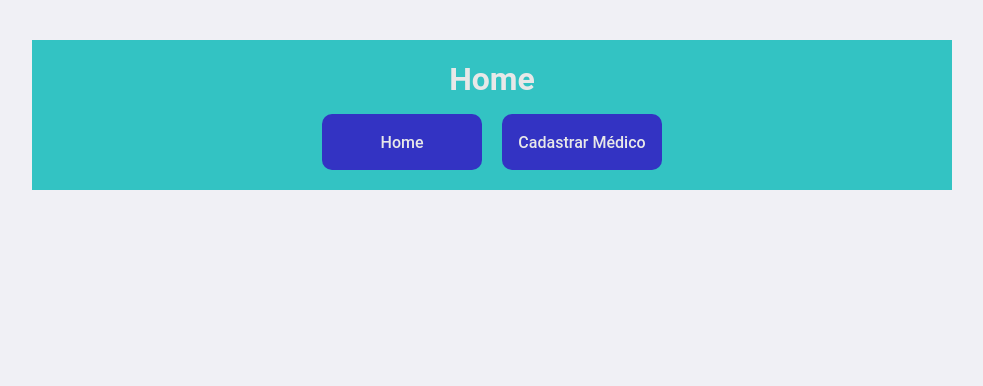
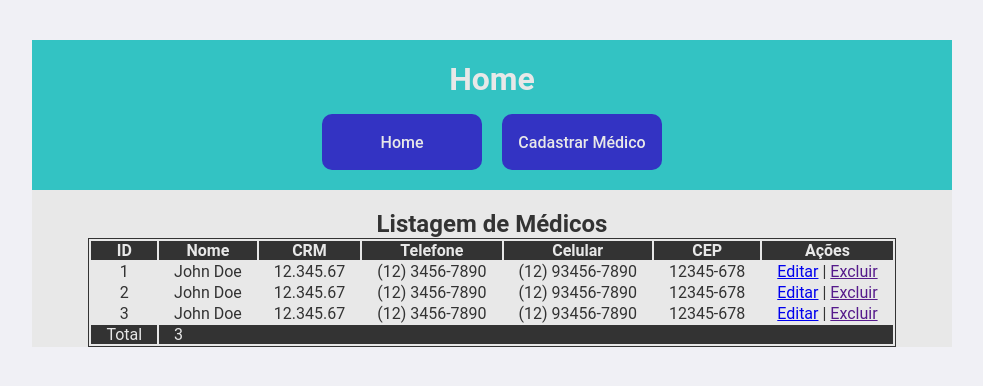
Before and after one commit to NelsonCarvalhoJr/doctor-crud-gcb, a React (Create React App) app in the folder frontend/: page / in a window 1280 px wide. Shown: the top 386 px of the page, without its empty margins (148-1131 px from the left). Built offline with nearby package versions, Linux system fonts and the light colour scheme.

Commit message:
Added Home Front-end and Button Component

```diff
--- a/frontend/src/pages/CreateDoctor/index.tsx
+++ b/frontend/src/pages/CreateDoctor/index.tsx
@@ -2,6 +2,6 @@ import React from 'react';
 
 import Header from '../componets/Header';
 
-const CreateDoctor: React.FC = () => <Header title="Cadastrar Médico" />;
+const CreateDoctor: React.FC = () => <Header title="Home" />;
 
 export default CreateDoctor;
--- a/frontend/src/pages/Home/index.tsx
+++ b/frontend/src/pages/Home/index.tsx
@@ -1,7 +1,81 @@
 import React from 'react';
+import { Link } from 'react-router-dom';
 
 import Header from '../componets/Header';
 
-const Home: React.FC = () => <Header title="Home" />;
+import {
+  HomeContainer,
+  HomeTitle,
+  DoctorsTable,
+  DoctorsTableHead,
+  DoctorsTableBody,
+  DoctorsTableFoot,
+} from './styles';
+
+const Home: React.FC = () => (
+  <>
+    <Header title="Home" />
+    <HomeContainer>
+      <HomeTitle>Listagem de Médicos</HomeTitle>
+
+      <DoctorsTable>
+        <DoctorsTableHead>
+          <tr>
+            <th>ID</th>
+            <th>Nome</th>
+            <th>CRM</th>
+            <th>Telefone</th>
+            <th>Celular</th>
+            <th>CEP</th>
+            <th>Ações</th>
+          </tr>
+        </DoctorsTableHead>
+
+        <DoctorsTableBody>
+          <tr>
+            <td>1</td>
+            <td>John Doe</td>
+            <td>12.345.67</td>
+            <td>(12) 3456-7890</td>
+            <td>(12) 93456-7890</td>
+            <td>12345-678</td>
+            <td>
+              <Link to="update/1">Editar</Link> | <a href="">Excluir</a>
+            </td>
+          </tr>
+          <tr>
+            <td>2</td>
+            <td>John Doe</td>
+            <td>12.345.67</td>
+            <td>(12) 3456-7890</td>
+            <td>(12) 93456-7890</td>
+            <td>12345-678</td>
+            <td>
+              <Link to="update/2">Editar</Link> | <a href="">Excluir</a>
+            </td>
+          </tr>
+          <tr>
+            <td>3</td>
+            <td>John Doe</td>
+            <td>12.345.67</td>
+            <td>(12) 3456-7890</td>
+            <td>(12) 93456-7890</td>
+            <td>12345-678</td>
+            <td>
+              <Link to="update/3">Editar</Link> | <a href="">Excluir</a>
+            </td>
+          </tr>
+        </DoctorsTableBody>
+
+        <DoctorsTableFoot>
+          <tr>
+            <td>Total</td>
+            <td colSpan={6}>3</td>
+          </tr>
+        </DoctorsTableFoot>
+      </DoctorsTable>
+    </HomeContainer>
+  </>
+);
 
 export default Home;
--- /dev/null
+++ b/frontend/src/pages/Home/styles.ts
@@ -0,0 +1,45 @@
+import styled from 'styled-components';
+
+export const HomeContainer = styled.div`
+  width: 100%;
+  background-color: #e8e8e8;
+  display: flex;
+  flex-direction: column;
+  align-items: center;
+`;
+
+export const HomeTitle = styled.h2`
+  padding: 20px 0 0;
+  size: 24px;
+  color: #333;
+`;
+
+export const DoctorsTable = styled.table`
+  border: 1px solid #333;
+`;
+
+export const DoctorsTableHead = styled.thead`
+  background-color: #333;
+  color: #e8e8e8;
+  text-align: center;
+  td {
+    padding: 0 15px;
+  }
+`;
+
+export const DoctorsTableBody = styled.tbody`
+  color: #333;
+  text-align: center;
+  td {
+    padding: 0 15px;
+  }
+`;
+
+export const DoctorsTableFoot = styled.tfoot`
+  background-color: #333;
+  color: #e8e8e8;
+  text-align: left;
+  td {
+    padding: 0 15px;
+  }
+`;
--- /dev/null
+++ b/frontend/src/pages/componets/Button/index.tsx
@@ -0,0 +1,15 @@
+import React, { ButtonHTMLAttributes } from 'react';
+
+import { ButtonContainer } from './styles';
+
+type ButtonProps = ButtonHTMLAttributes<HTMLButtonElement> & {
+  loading?: boolean;
+};
+
+const Button: React.FC<ButtonProps> = ({ children, loading, ...rest }) => (
+  <ButtonContainer type="button" {...rest}>
+    {loading ? 'Carregando...' : children}
+  </ButtonContainer>
+);
+
+export default Button;
--- /dev/null
+++ b/frontend/src/pages/componets/Button/styles.ts
@@ -0,0 +1,18 @@
+import styled from 'styled-components';
+import { shade } from 'polished';
+
+export const ButtonContainer = styled.button`
+  background: #3333c3;
+  width: 160px;
+  height: 56px;
+  border-radius: 10px;
+  border: 0;
+  padding: 0 16px;
+  color: #e8e8e8;
+  font-weight: 500;
+  margin-top: 16px;
+  transition: background-color 0.2s;
+  &:hover {
+    background: ${shade(0.2, '#3333c3')};
+  }
+`;
--- a/frontend/src/pages/componets/Header/index.tsx
+++ b/frontend/src/pages/componets/Header/index.tsx
@@ -1,12 +1,9 @@
 import React from 'react';
 import { Link } from 'react-router-dom';
 
-import {
-  HeaderContainer,
-  HeaderText,
-  HeaderLinkContainer,
-  HeaderLinkButton,
-} from './styles';
+import { HeaderContainer, HeaderText, HeaderLinkContainer } from './styles';
+
+import Button from '../Button';
 
 interface IHeaderProps {
   title: string;
@@ -18,10 +15,10 @@ const CreateDoctor: React.FC<IHeaderProps> = ({ title }) => (
 
     <HeaderLinkContainer>
       <Link to="/">
-        <HeaderLinkButton>Home</HeaderLinkButton>
+        <Button>Home</Button>
       </Link>
       <Link to="create">
-        <HeaderLinkButton>Cadastrar Médico</HeaderLinkButton>
+        <Button>Cadastrar Médico</Button>
       </Link>
     </HeaderLinkContainer>
   </HeaderContainer>
--- a/frontend/src/pages/componets/Header/styles.ts
+++ b/frontend/src/pages/componets/Header/styles.ts
@@ -1,5 +1,4 @@
 import styled from 'styled-components';
-import { shade } from 'polished';
 
 export const HeaderContainer = styled.div`
   width: 100%;
@@ -23,19 +22,3 @@ export const HeaderLinkContainer = styled.div`
   align-items: center;
   justify-content: space-between;
 `;
-
-export const HeaderLinkButton = styled.button`
-  background: #3333c3;
-  width: 160px;
-  height: 56px;
-  border-radius: 10px;
-  border: 0;
-  padding: 0 16px;
-  color: #e8e8e8;
-  font-weight: 500;
-  margin-top: 16px;
-  transition: background-color 0.2s;
-  &:hover {
-    background: ${shade(0.2, '#3333c3')};
-  }
-`;
```
Also changed, not shown: frontend/.eslintrc.json.
